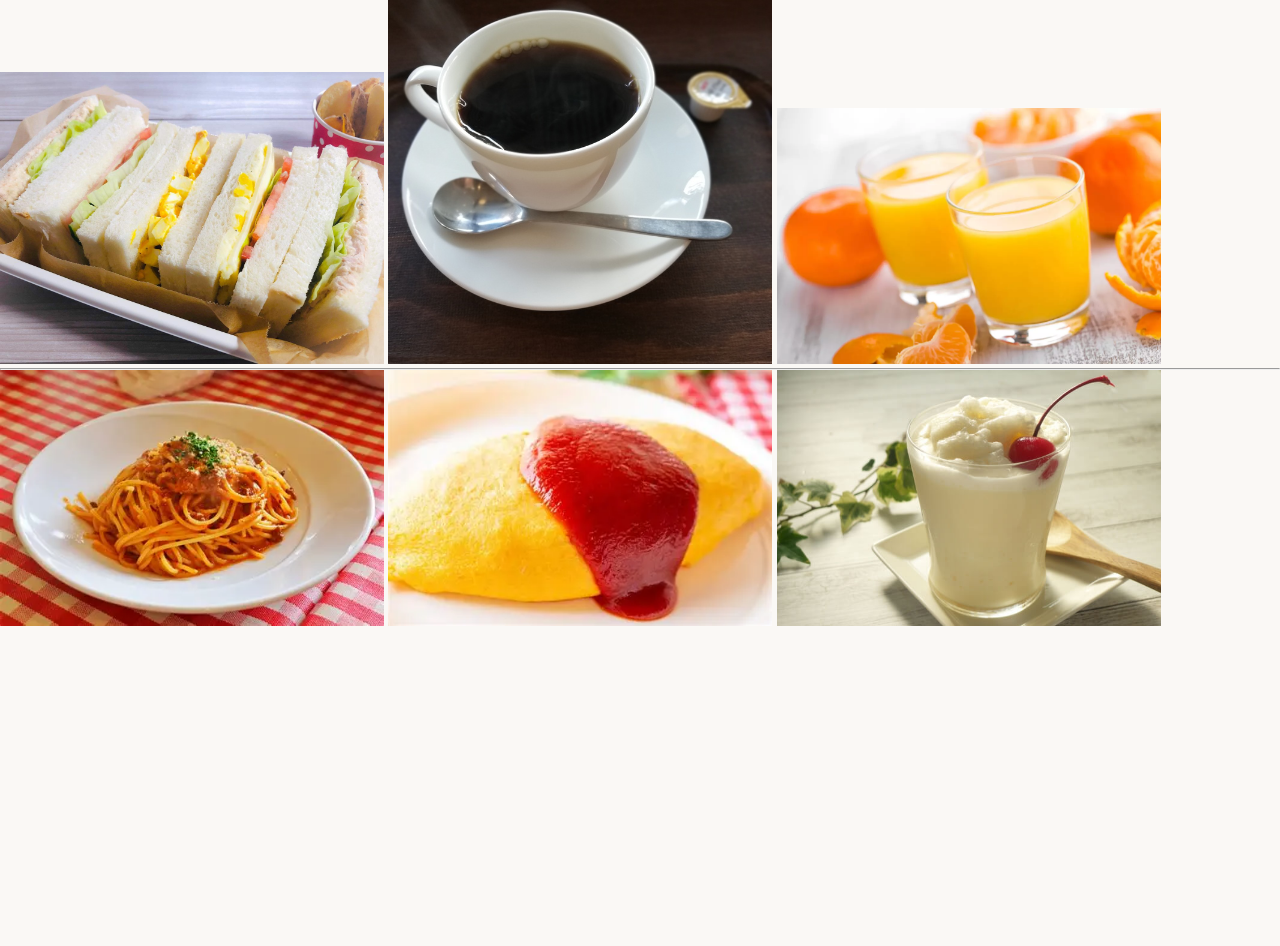
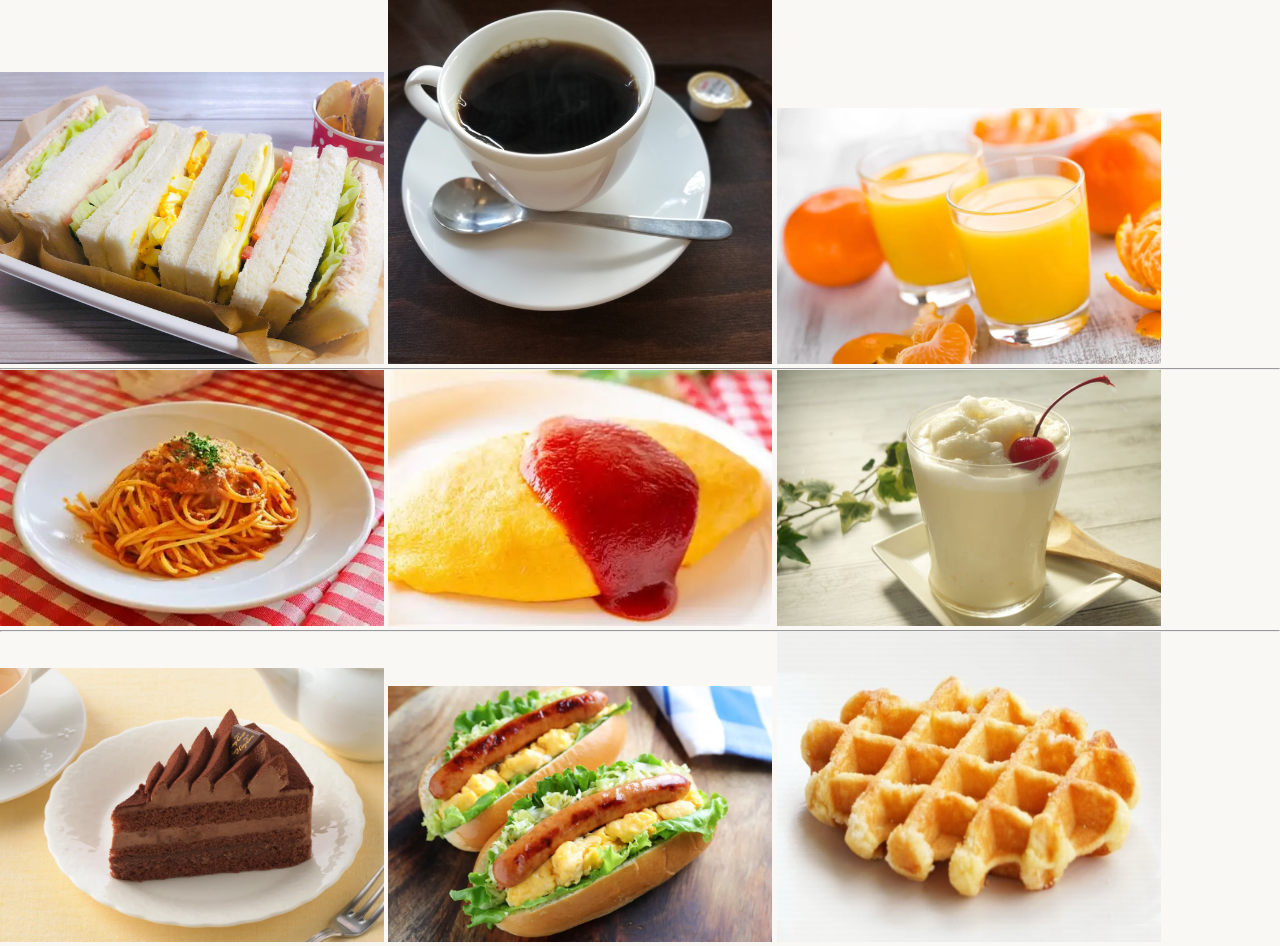
Before and after one commit to PlasticPlactice/github-groupdev, a plain HTML site: page menu.html in a window 1280 px wide. Shown: the part 66-1012 px from the top of the page. Before the commit the page ends 800 px from the top, so only its background shows below. Drawn offline with Linux system fonts and the light colour scheme.

Commit message:
img追加3

```diff
--- a/menu.html
+++ b/menu.html
@@ -16,6 +16,10 @@
         <img src="img/OIP.webp" alt="パスタ">
         <img src="img/OIP (31).webp" alt="オムライス">
         <img src="img/3859727_s-1.jpg" alt="ミルクセーキ">
+        <hr>
+        <img src="img/4367-984-a177b5e54f0ab34f0f5f20cd5ab161eb-1800x1285.webp" alt="ケーキ">
+        <img src="img/66c19942ab4ba346fdb64ccc04cde373-2.webp" alt="ホットドッグ">
+        <img src="img/img.jpg" alt="ワッフル">
     </main>
 </body>
 </html>
```
Also changed, not shown: img/4367-984-a177b5e54f0ab34f0f5f20cd5ab161eb-1800x1285.webp (added), img/66c19942ab4ba346fdb64ccc04cde373-2.webp (added), img/img.jpg (added).
